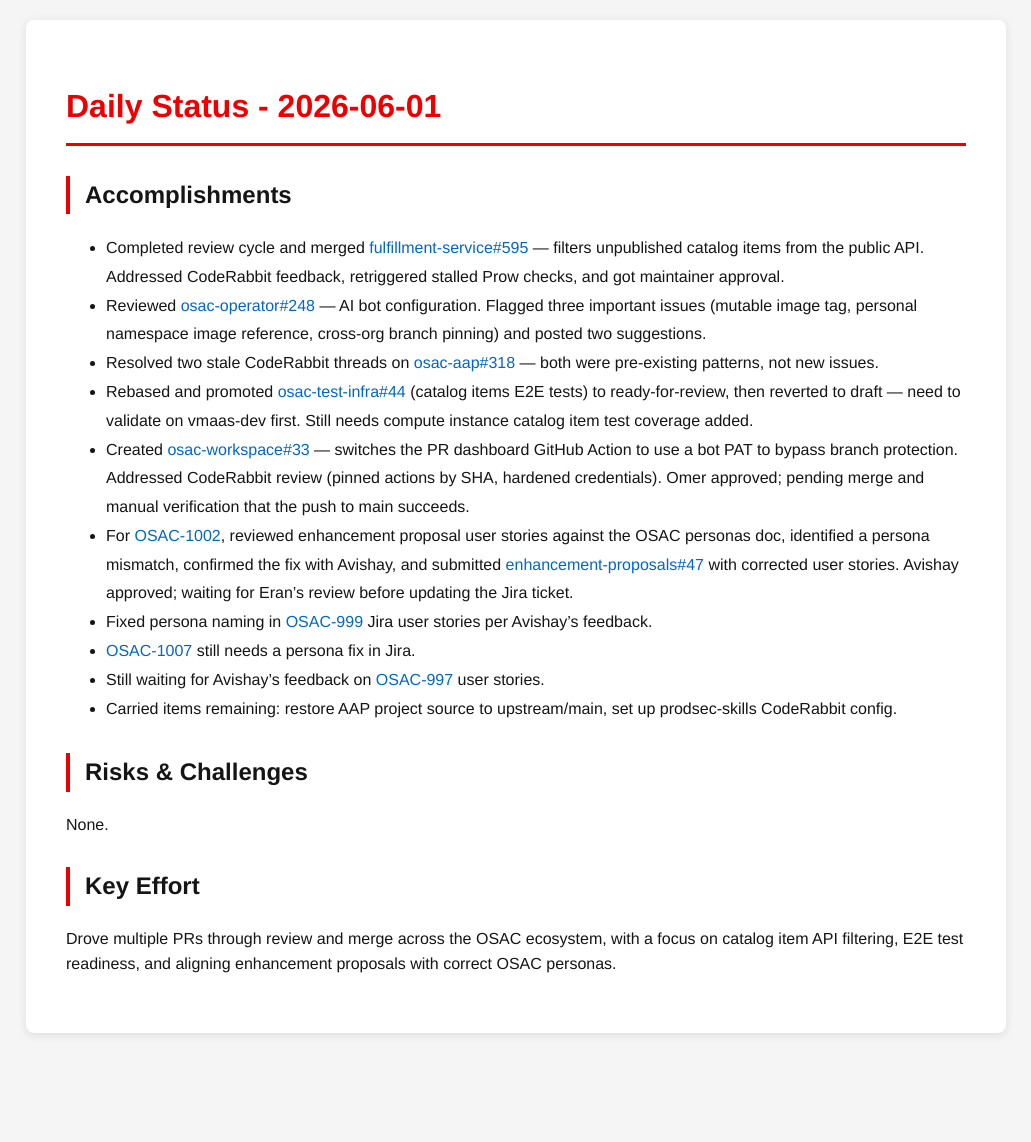
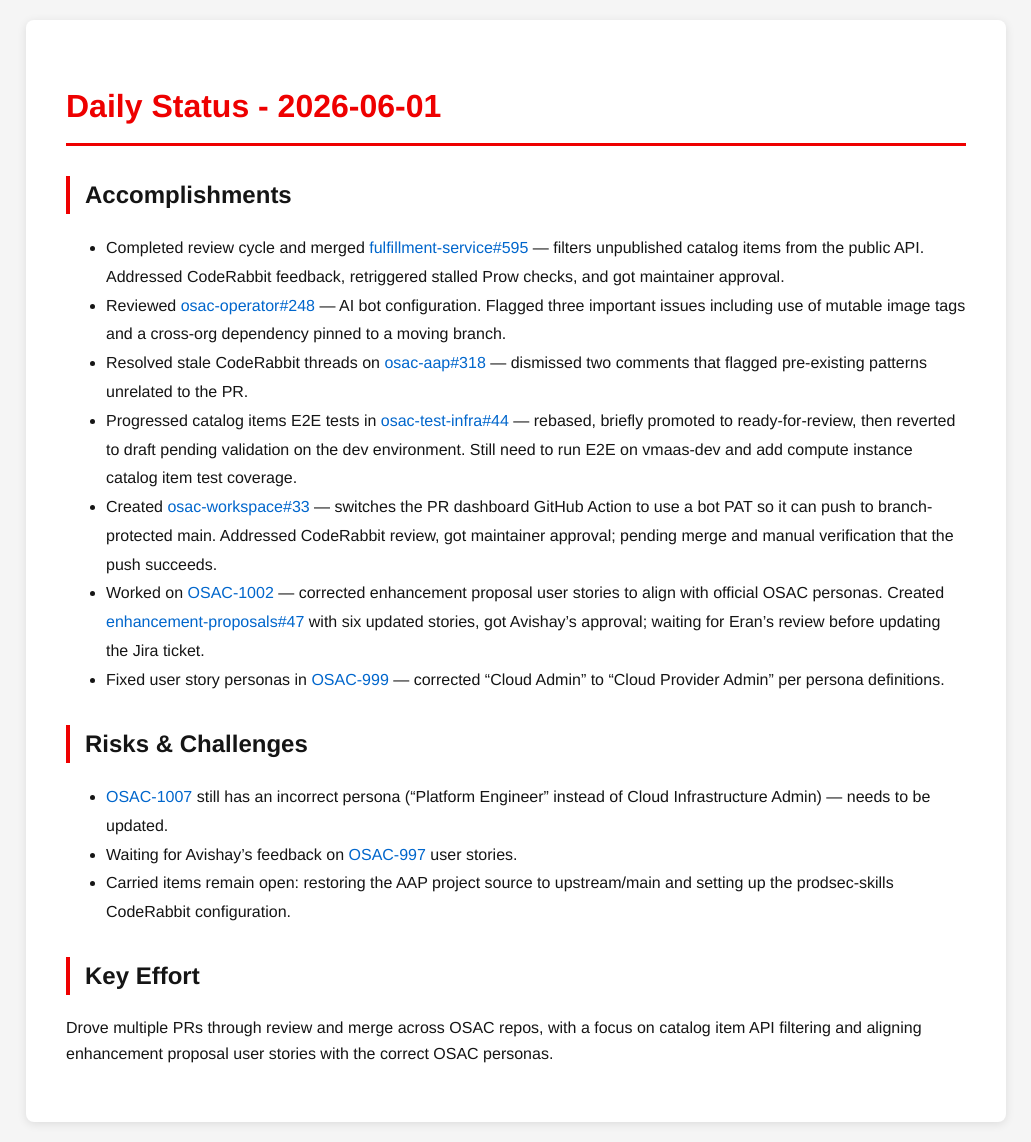
Before and after one commit to tzvatot/daily-status, a Jekyll site: the page built from 2026-06-01.md, in a window 1280 px wide. Shown: the whole page, without its empty margins (124-1155 px from the left). Built offline with Jekyll 4.4.1, drawn with Linux system fonts in a browser that asks for light colours; before the commit the page ends 1053 px from its top, so only the background shows below that.

Commit message:
Daily status update - 2026-06-01

```diff
--- a/2026-06-01.md
+++ b/2026-06-01.md
@@ -8,18 +8,17 @@
 
 ## Accomplishments
 - Completed review cycle and merged [fulfillment-service#595](https://github.com/osac-project/fulfillment-service/pull/595) — filters unpublished catalog items from the public API. Addressed CodeRabbit feedback, retriggered stalled Prow checks, and got maintainer approval.
-- Reviewed [osac-operator#248](https://github.com/osac-project/osac-operator/pull/248) — AI bot configuration. Flagged three important issues (mutable image tag, personal namespace image reference, cross-org branch pinning) and posted two suggestions.
-- Resolved two stale CodeRabbit threads on [osac-aap#318](https://github.com/osac-project/osac-aap/pull/318) — both were pre-existing patterns, not new issues.
-- Rebased and promoted [osac-test-infra#44](https://github.com/osac-project/osac-test-infra/pull/44) (catalog items E2E tests) to ready-for-review, then reverted to draft — need to validate on vmaas-dev first. Still needs compute instance catalog item test coverage added.
-- Created [osac-workspace#33](https://github.com/osac-project/osac-workspace/pull/33) — switches the PR dashboard GitHub Action to use a bot PAT to bypass branch protection. Addressed CodeRabbit review (pinned actions by SHA, hardened credentials). Omer approved; pending merge and manual verification that the push to main succeeds.
-- For [OSAC-1002](https://redhat.atlassian.net/browse/OSAC-1002), reviewed enhancement proposal user stories against the OSAC personas doc, identified a persona mismatch, confirmed the fix with Avishay, and submitted [enhancement-proposals#47](https://github.com/osac-project/enhancement-proposals/pull/47) with corrected user stories. Avishay approved; waiting for Eran's review before updating the Jira ticket.
-- Fixed persona naming in [OSAC-999](https://redhat.atlassian.net/browse/OSAC-999) Jira user stories per Avishay's feedback.
-- [OSAC-1007](https://redhat.atlassian.net/browse/OSAC-1007) still needs a persona fix in Jira.
-- Still waiting for Avishay's feedback on [OSAC-997](https://redhat.atlassian.net/browse/OSAC-997) user stories.
-- Carried items remaining: restore AAP project source to upstream/main, set up prodsec-skills CodeRabbit config.
+- Reviewed [osac-operator#248](https://github.com/osac-project/osac-operator/pull/248) — AI bot configuration. Flagged three important issues including use of mutable image tags and a cross-org dependency pinned to a moving branch.
+- Resolved stale CodeRabbit threads on [osac-aap#318](https://github.com/osac-project/osac-aap/pull/318) — dismissed two comments that flagged pre-existing patterns unrelated to the PR.
+- Progressed catalog items E2E tests in [osac-test-infra#44](https://github.com/osac-project/osac-test-infra/pull/44) — rebased, briefly promoted to ready-for-review, then reverted to draft pending validation on the dev environment. Still need to run E2E on vmaas-dev and add compute instance catalog item test coverage.
+- Created [osac-workspace#33](https://github.com/osac-project/osac-workspace/pull/33) — switches the PR dashboard GitHub Action to use a bot PAT so it can push to branch-protected main. Addressed CodeRabbit review, got maintainer approval; pending merge and manual verification that the push succeeds.
+- Worked on [OSAC-1002](https://redhat.atlassian.net/browse/OSAC-1002) — corrected enhancement proposal user stories to align with official OSAC personas. Created [enhancement-proposals#47](https://github.com/osac-project/enhancement-proposals/pull/47) with six updated stories, got Avishay's approval; waiting for Eran's review before updating the Jira ticket.
+- Fixed user story personas in [OSAC-999](https://redhat.atlassian.net/browse/OSAC-999) — corrected "Cloud Admin" to "Cloud Provider Admin" per persona definitions.
 
 ## Risks & Challenges
-None.
+- [OSAC-1007](https://redhat.atlassian.net/browse/OSAC-1007) still has an incorrect persona ("Platform Engineer" instead of Cloud Infrastructure Admin) — needs to be updated.
+- Waiting for Avishay's feedback on [OSAC-997](https://redhat.atlassian.net/browse/OSAC-997) user stories.
+- Carried items remain open: restoring the AAP project source to upstream/main and setting up the prodsec-skills CodeRabbit configuration.
 
 ## Key Effort
-Drove multiple PRs through review and merge across the OSAC ecosystem, with a focus on catalog item API filtering, E2E test readiness, and aligning enhancement proposals with correct OSAC personas.
+Drove multiple PRs through review and merge across OSAC repos, with a focus on catalog item API filtering and aligning enhancement proposal user stories with the correct OSAC personas.
```
